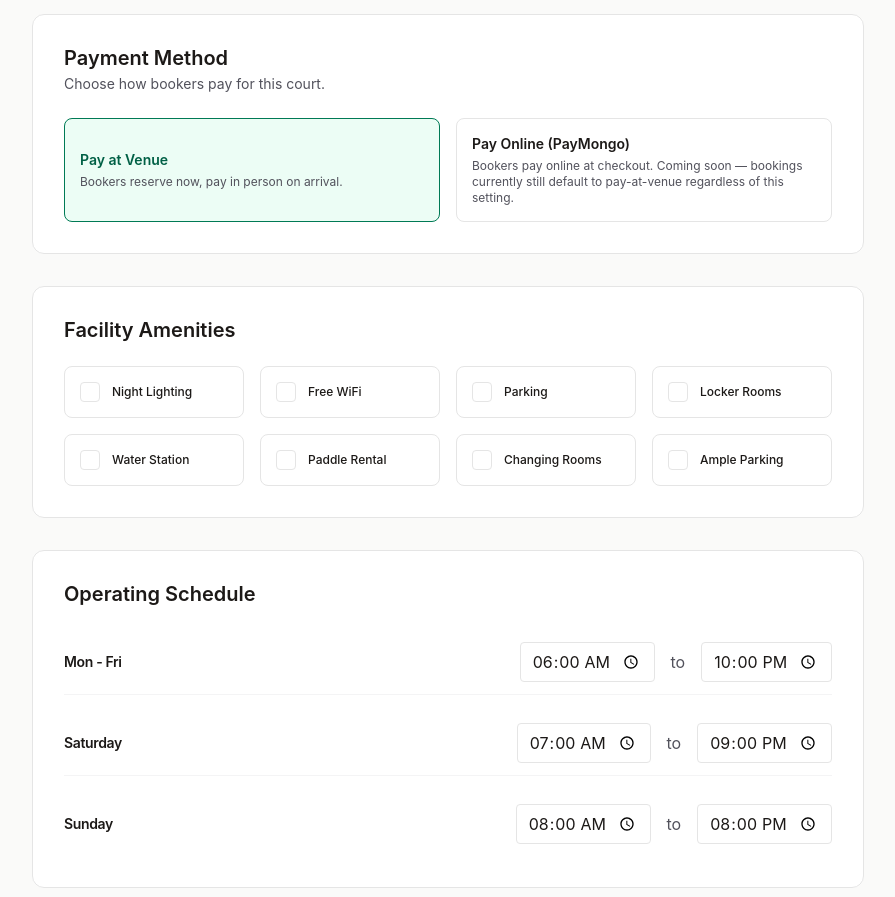
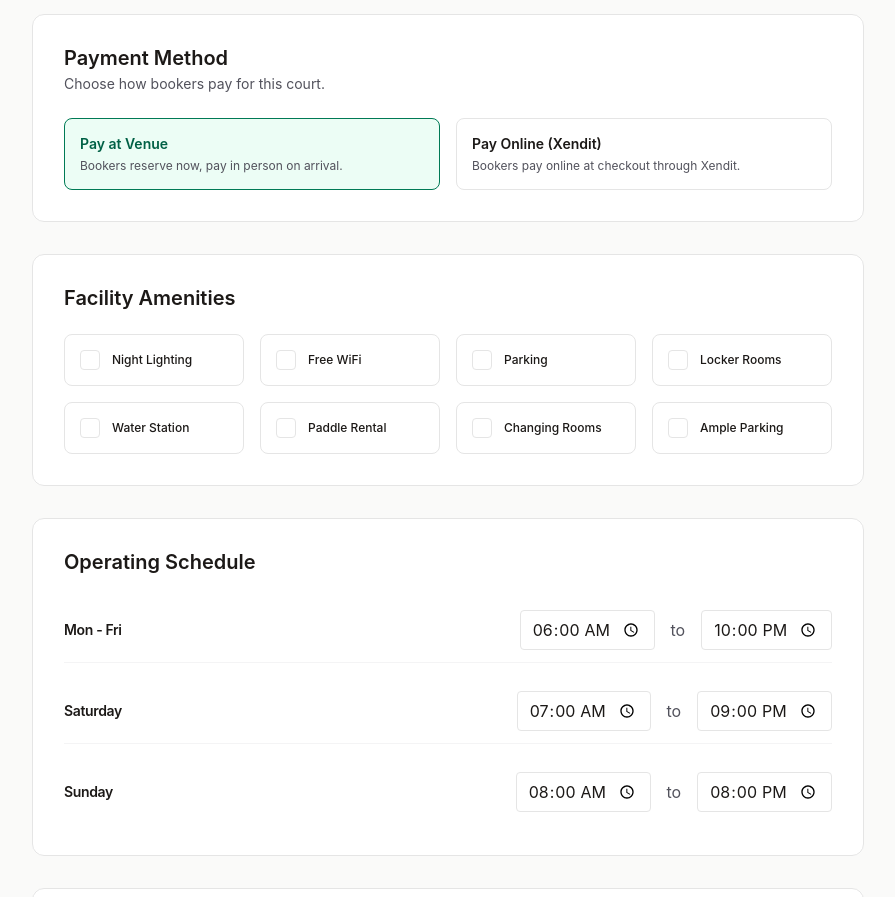
Before and after one commit to vince-estrella/picklebook-frontend, a React (Vite) app: page /owner/courts/add in a window 1280 px wide. Shown: the part 940-1837 px from the top of the page, without its empty margins (320-1215 px from the left). Built offline with nearby package versions, Linux system fonts and the light colour scheme; no server answers; sample sign-in values are in the browser's storage.

Commit message:
Remove PayMongo payment references

```diff
--- a/src/pages/AddCourtPage.jsx
+++ b/src/pages/AddCourtPage.jsx
@@ -286,18 +286,18 @@ function AddCourtPage() {
                 </button>
                 <button
                   type="button"
-                  onClick={() => setForm({ ...form, paymentMethod: 'PayMongo' })}
+                  onClick={() => setForm({ ...form, paymentMethod: 'Online' })}
                   className={`p-4 rounded-lg outline outline-1 outline-offset-[-1px] text-left transition-colors ${
-                    form.paymentMethod === 'PayMongo'
+                    form.paymentMethod === 'Online'
                       ? 'outline-emerald-700 bg-emerald-50'
                       : 'outline-neutral-200 bg-white hover:bg-stone-50'
                   }`}
                 >
-                  <span className={`text-sm font-semibold block ${form.paymentMethod === 'PayMongo' ? 'text-emerald-800' : 'text-stone-900'}`}>
-                    Pay Online (PayMongo)
+                  <span className={`text-sm font-semibold block ${form.paymentMethod === 'Online' ? 'text-emerald-800' : 'text-stone-900'}`}>
+                    Pay Online (Xendit)
                   </span>
                   <span className="text-xs text-zinc-600 block mt-1">
-                    Bookers pay online at checkout. Coming soon — bookings currently still default to pay-at-venue regardless of this setting.
+                    Bookers pay online at checkout through Xendit.
                   </span>
                 </button>
               </div>
--- a/src/pages/BookingPage.jsx
+++ b/src/pages/BookingPage.jsx
@@ -34,7 +34,7 @@ function BookingPage() {
 const { court, selectedDate, selectedSlots } = state || {}
 
   const player = JSON.parse(localStorage.getItem('player') || 'null')
-  const requiresOnlinePayment = court?.paymentMethod === 'Online' || court?.paymentMethod === 'PayMongo'
+  const requiresOnlinePayment = court?.paymentMethod === 'Online'
 
   const [form, setForm] = useState({
     firstName: player?.firstName || '',
--- a/src/pages/EditCourtPage.jsx
+++ b/src/pages/EditCourtPage.jsx
@@ -270,18 +270,18 @@ function EditCourtPage() {
             </button>
             <button
               type="button"
-              onClick={() => setForm({ ...form, paymentMethod: 'PayMongo' })}
+              onClick={() => setForm({ ...form, paymentMethod: 'Online' })}
               style={{
                 textAlign: 'left', padding: '14px', borderRadius: '8px', cursor: 'pointer',
-                border: form.paymentMethod === 'PayMongo' ? '1px solid #16a34a' : '1px solid #e5e7eb',
-                background: form.paymentMethod === 'PayMongo' ? '#f0fdf4' : 'white',
+                border: form.paymentMethod === 'Online' ? '1px solid #16a34a' : '1px solid #e5e7eb',
+                background: form.paymentMethod === 'Online' ? '#f0fdf4' : 'white',
               }}
             >
-              <span style={{ display: 'block', fontSize: '13px', fontWeight: '700', color: form.paymentMethod === 'PayMongo' ? '#15803d' : '#111827' }}>
-                Pay Online (PayMongo)
+              <span style={{ display: 'block', fontSize: '13px', fontWeight: '700', color: form.paymentMethod === 'Online' ? '#15803d' : '#111827' }}>
+                Pay Online (Xendit)
               </span>
               <span style={{ display: 'block', fontSize: '12px', color: '#6b7280', marginTop: '2px' }}>
-                Coming soon — bookings still default to pay-at-venue for now.
+                Bookers pay online at checkout through Xendit.
               </span>
             </button>
           </div>
```
